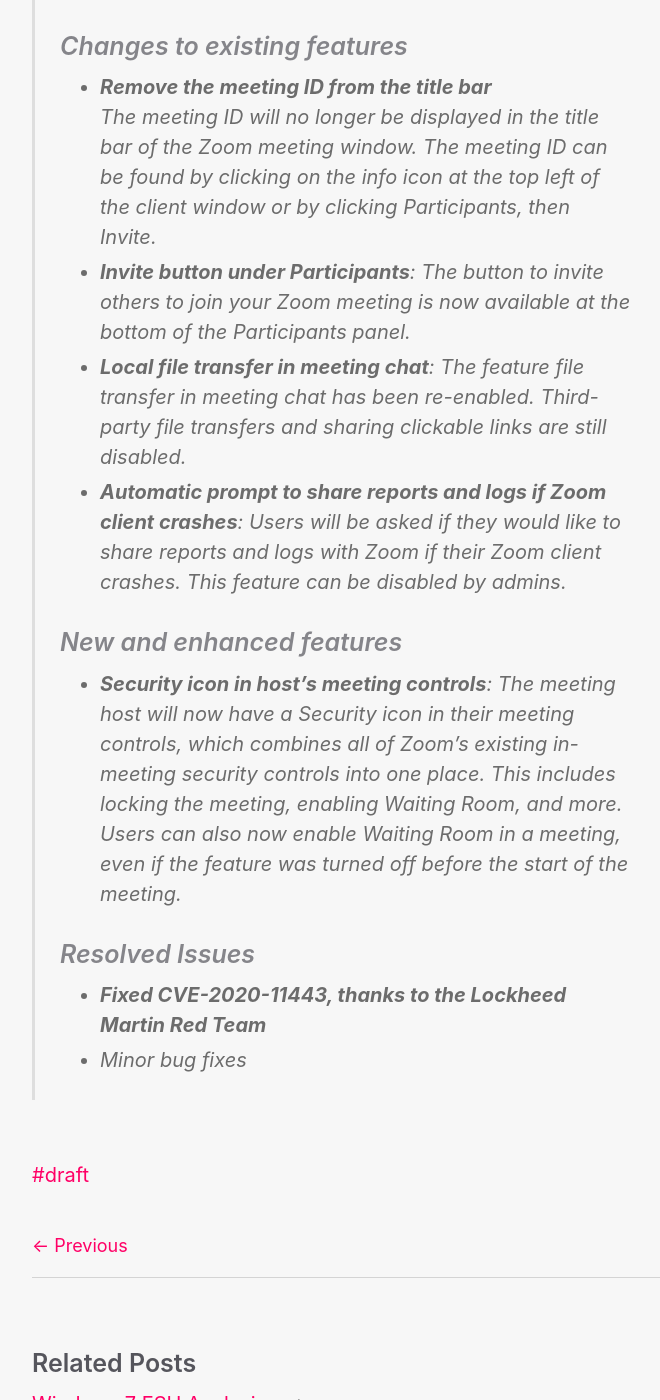
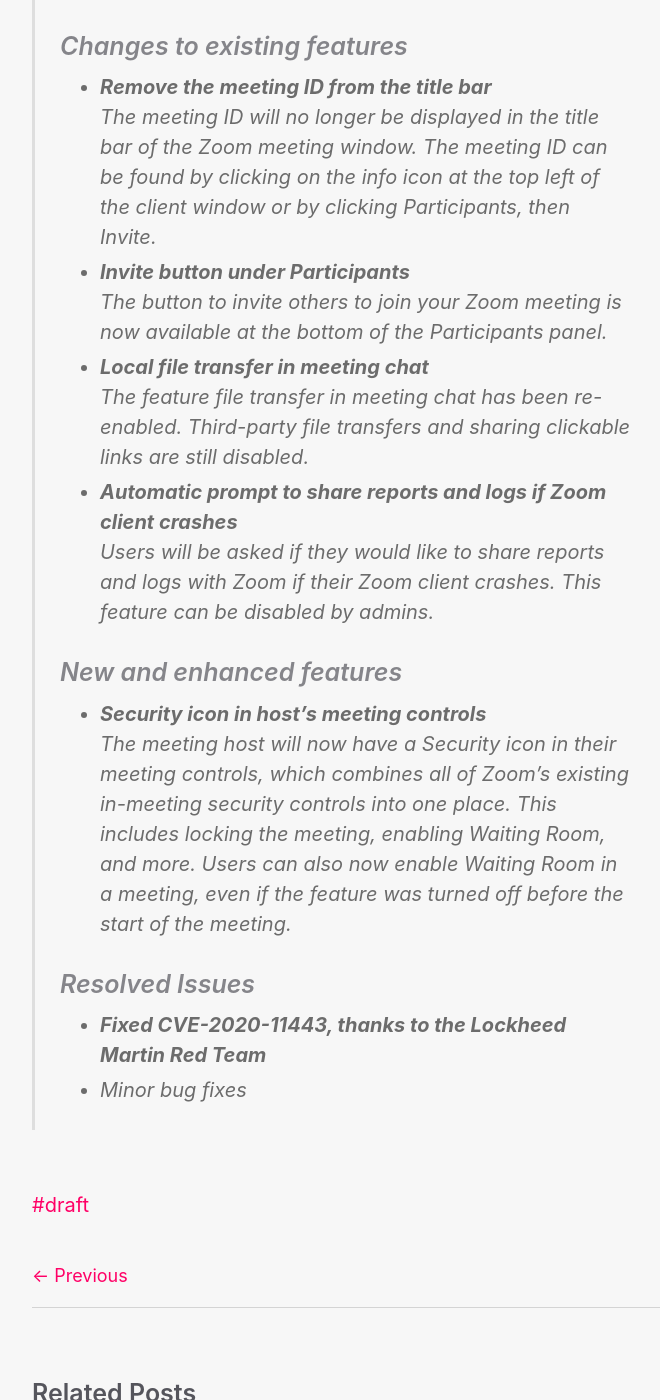
Before and after one commit to HackAndPwn/HackAndPwn.github.io, a Jekyll site: the page built from _posts/2020-05-03-cve-2020-11443.md, in a window 1280 px wide and 1400 px high, scrolled down 1229 px. Shown: the whole window, without its empty margins (258-918 px from the left). Built offline with Jekyll 4.4.1, drawn with Linux system fonts in a browser that asks for light colours.

Commit message:
double spaces

```diff
--- a/_posts/2020-05-03-cve-2020-11443.md
+++ b/_posts/2020-05-03-cve-2020-11443.md
@@ -15,15 +15,15 @@
 
 #### CVSS v3.0 Severity and Metrics ####
 
-**Base Score**: 8.4 (High Severity)\
-**Attack Vector**: Local\
-**Attack Complexity**: Low\
-**Privileges Required**: Low\
-**User Interaction**: None\
-**Scope**: Changed\
-**Confidentiality**: None\
-**Integrity**: High\
-**Availability**: High\
+**Base Score**: 8.4 (High Severity)
+**Attack Vector**: Local
+**Attack Complexity**: Low
+**Privileges Required**: Low
+**User Interaction**: None
+**Scope**: Changed
+**Confidentiality**: None
+**Integrity**: High
+**Availability**: High
 **Vector String**: CVSS:3.0/AV:L/AC:L/PR:L/UI:N/S:C/C:N/I:H/A:H
 
 <br>
@@ -35,17 +35,21 @@
 > Download Type: Prompted
 >
 > ### Changes to existing features ###
-> * **Remove the meeting ID from the title bar**\
+> * **Remove the meeting ID from the title bar**
 > The meeting ID will no longer be displayed in the title bar of the Zoom meeting window. The meeting ID can be found by clicking on the info icon at the top left of the client window or by clicking Participants, then Invite.
 >
-> * **Invite button under Participants**: The button to invite others to join your Zoom meeting is now available at the bottom of the Participants panel.
+> * **Invite button under Participants**
+> The button to invite others to join your Zoom meeting is now available at the bottom of the Participants panel.
 >
-> * **Local file transfer in meeting chat**: The feature file transfer in meeting chat has been re-enabled. Third-party file transfers and sharing clickable links are still disabled.
+> * **Local file transfer in meeting chat**
+> The feature file transfer in meeting chat has been re-enabled. Third-party file transfers and sharing clickable links are still disabled.
 >
-> * **Automatic prompt to share reports and logs if Zoom client crashes**: Users will be asked if they would like to share reports and logs with Zoom if their Zoom client crashes. This feature can be disabled by admins.
+> * **Automatic prompt to share reports and logs if Zoom client crashes**
+> Users will be asked if they would like to share reports and logs with Zoom if their Zoom client crashes. This feature can be disabled by admins.
 >
 > ### New and enhanced features ###
-> * **Security icon in host’s meeting controls**: The meeting host will now have a Security icon in their meeting controls, which combines all of Zoom’s existing in-meeting security controls into one place. This includes locking the meeting, enabling Waiting Room, and more. Users can also now enable Waiting Room in a meeting, even if the feature was turned off before the start of the meeting.
+> * **Security icon in host’s meeting controls**
+> The meeting host will now have a Security icon in their meeting controls, which combines all of Zoom’s existing in-meeting security controls into one place. This includes locking the meeting, enabling Waiting Room, and more. Users can also now enable Waiting Room in a meeting, even if the feature was turned off before the start of the meeting.
 >
 > ### Resolved Issues ###
 > * **Fixed CVE-2020-11443, thanks to the Lockheed Martin Red Team**
```
